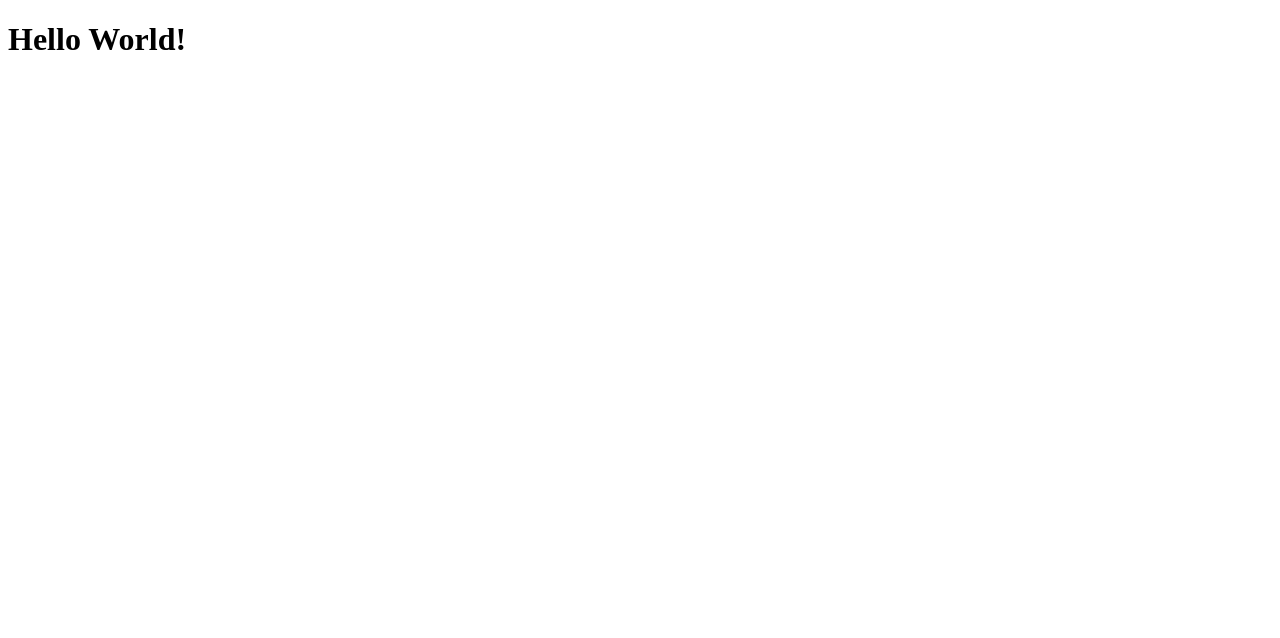
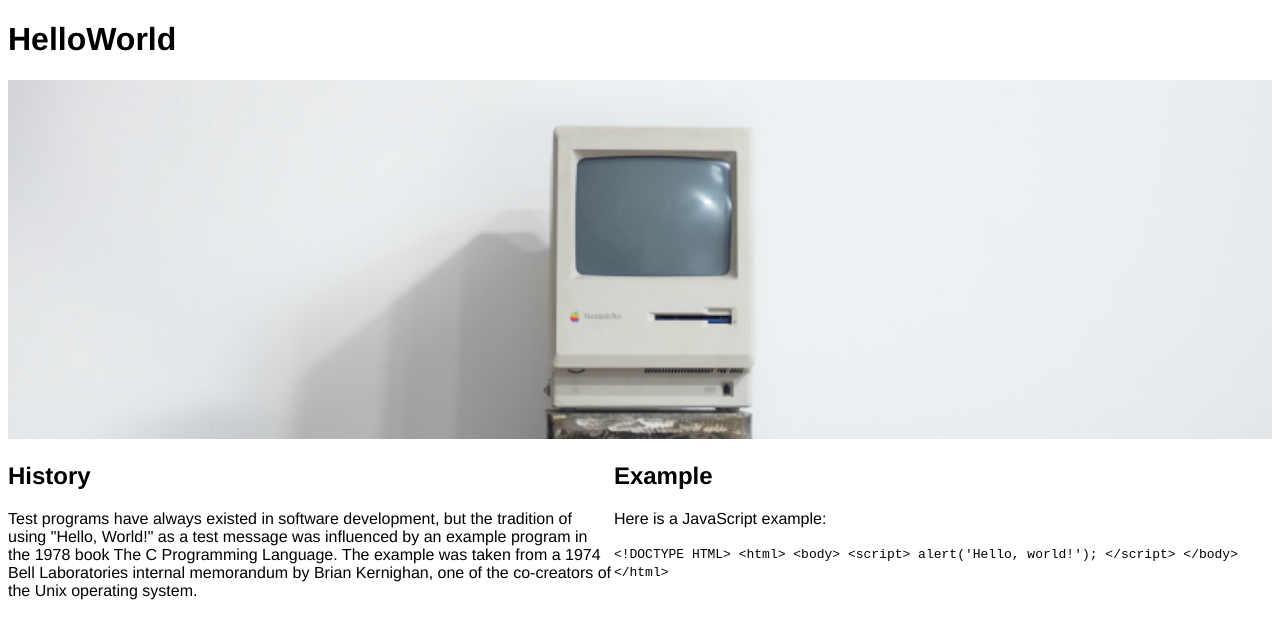
Before and after one commit to wikihut1/MI349HelloWorld, a website: page index.html in a window 1280 px wide. Drawn offline with Linux system fonts and the light colour scheme.

Commit message:
added html

```diff
--- a/index.html
+++ b/index.html
@@ -3,8 +3,31 @@
 <head>
     <meta charset="UTF-8">
     <meta name="viewport" content="width=device-width, initial-scale=1.0">
+    <link rel="stylesheet" href="style.css"/>
 </head>
 <body>
-    <h1>Hello World!</h1>
+    <h1>HelloWorld</h1>
+    <img src="images/computer.png" alt="Vintage Mac">
+    <div style="display: inline-flex;">
+        <section style="width: 50%;">
+            <h2>History</h2>
+            <p>Test programs have always existed in software development, but the tradition of using "Hello, World!" as a test message was influenced by an example program in the 1978 book The C Programming Language. The example was taken from a 1974 Bell Laboratories internal memorandum by Brian Kernighan, one of the co-creators of the Unix operating system.</p>
+        </section>
+        <section>
+            <h2>Example</h2>
+            <p>Here is a JavaScript example:</p>
+            <code>
+                &lt;!DOCTYPE HTML&gt;
+                &lt;html&gt;
+                    &lt;body&gt;
+                        &lt;script&gt;
+                        alert('Hello, world!');
+                        &lt;/script&gt;
+                    &lt;/body&gt;
+                &lt;/html&gt;
+            </code>
+        </section>
+    </div>
+    <!-- <script src="index.js"></script> -->
 </body>
 </html>
--- /dev/null
+++ b/package.json
@@ -0,0 +1,5 @@
+{
+  "dependencies": {
+    "http-server": "^14.1.1"
+  }
+}
--- /dev/null
+++ b/style.css
@@ -0,0 +1,7 @@
+body {
+    background: #fff;
+    font-family: Helvetica, sans-serif;
+}
+img {
+    width: 100%;
+}
```
Also changed, not shown: images/Logo.png (added), images/computer.png (added), 1 other file.
